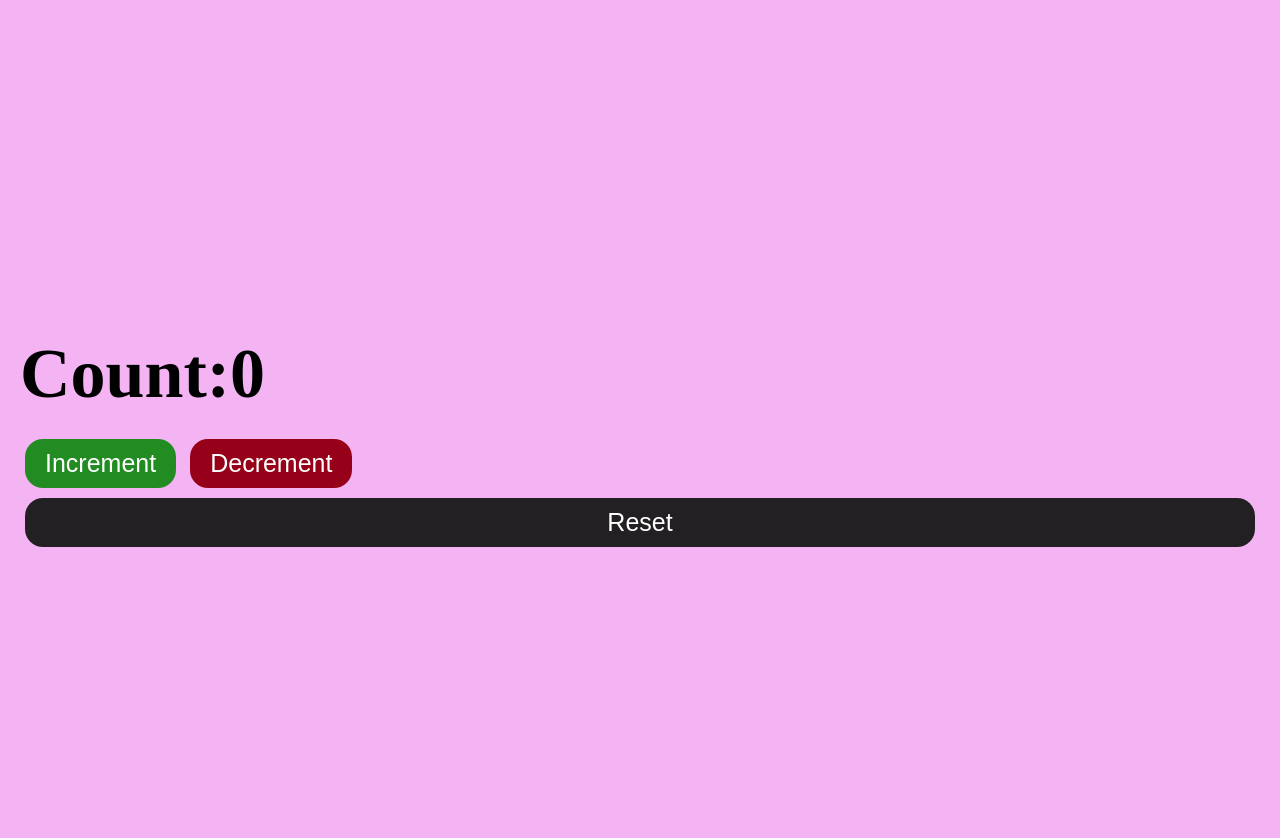
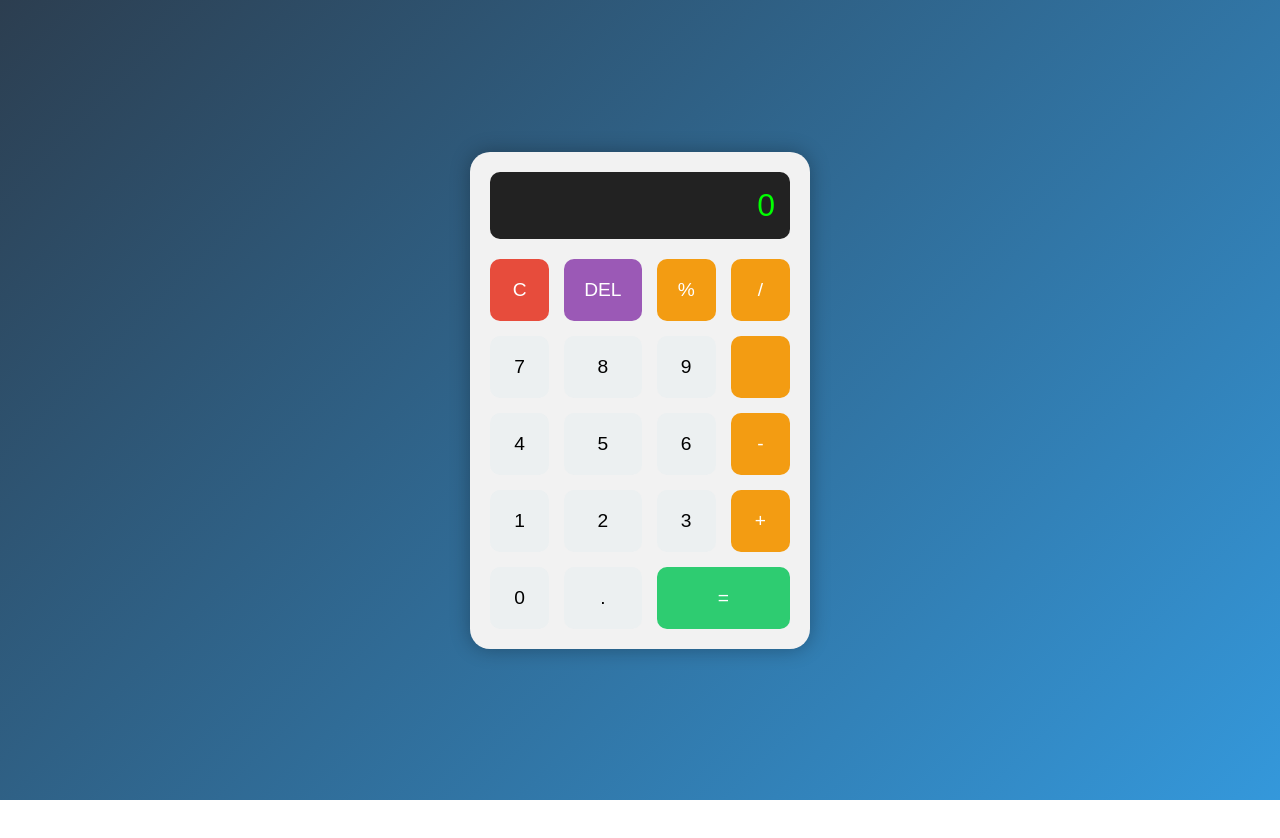
Before and after one commit to Rita-pramanik/Count, a plain HTML site: page index.html in a window 1280 px wide. After the commit the page ends 800 px from the top, so only its background shows below. Drawn offline with Linux system fonts and the light colour scheme.

Commit message:
Add files via upload

```diff
--- a/index.html
+++ b/index.html
@@ -2,91 +2,143 @@
 <html lang="en">
 
 <head>
-    <meta charset="UTF-8">
-    <meta name="viewport" content="width=device-width, initial-scale=1.0">
-    <title>Counter</title>
+    <meta charset="UTF-8" />
+    <meta name="viewport" content="width=device-width, initial-scale=1.0" />
+    <title>Modern Calculator</title>
     <style>
         body {
-            margin: 0px;
-            padding: 20px;
-            background-color: rgb(244, 180, 244);
+            background: linear-gradient(135deg, #2c3e50, #3498db);
             display: flex;
             justify-content: center;
-            min-height: 100vh;
-            flex-direction: column;
+            align-items: center;
+            height: 100vh;
+            margin: 0;
+            font-family: Arial, sans-serif;
         }
 
-        #count {
-            font-size: 70px;
+        .calculator {
+            background: #f2f2f2;
+            border-radius: 20px;
+            box-shadow: 0 0 20px rgba(0, 0, 0, 0.3);
+            padding: 20px;
+            width: 300px;
+        }
+
+        .display {
+            background: #222;
+            color: #0f0;
+            font-size: 2rem;
+            text-align: right;
+            padding: 15px;
+            border-radius: 10px;
             margin-bottom: 20px;
+            overflow-x: auto;
+        }
+
+        .buttons {
+            display: grid;
+            grid-template-columns: repeat(4, 1fr);
+            gap: 15px;
         }
 
         button {
-            padding: 10px 20px;
-            font-size: 25px;
+            padding: 20px;
+            font-size: 1.2rem;
             border: none;
-            border-radius: 18px;
+            border-radius: 10px;
             cursor: pointer;
-            margin: 5px;
-            transition: transform 0.3s ease;
+            transition: all 0.2s ease;
+        }
+
+        button:hover {
+            transform: scale(1.05);
+            box-shadow: 0 4px 10px rgba(0, 0, 0, 0.2);
+        }
+
+        .operator {
+            background-color: #f39c12;
             color: white;
         }
 
-        botton:hover {
-            transform: scale(1.12);
+        .number {
+            background-color: #ecf0f1;
         }
 
-        #inc {
-            background-color: #228c22
+        .equal {
+            background-color: #2ecc71;
+            color: white;
+            grid-column: span 2;
         }
 
-        #dec {
-            background-color: #960018;
+        .clear {
+            background-color: #e74c3c;
+            color: white;
         }
 
-        #reset {
-            background-color: #232023;
-        }
-
-        #inc:hover {
-            background-color: #8FD400;
-        }
-
-        #dec:hover {
-            background-color: #FF0800;
-        }
-
-        #reset:hover {
-            background-color: #9897A9;
+        .delete {
+            background-color: #9b59b6;
+            color: white;
         }
     </style>
 </head>
 
 <body>
-    <h1 id="count">Count:0</h1>
-    <div class="button-row">
-        <button id="inc">Increment</button>
-        <button id="dec">Decrement</button>
+    <div class="calculator">
+        <div class="display" id="display">0</div>
+        <div class="buttons">
+            <button class="clear" onclick="clearDisplay()">C</button>
+            <button class="delete" onclick="deleteLast()">DEL</button>
+            <button class="operator" onclick="appendValue('%')">%</button>
+            <button class="operator" onclick="appendValue('/')">/</button>
+
+            <button class="number" onclick="appendValue('7')">7</button>
+            <button class="number" onclick="appendValue('8')">8</button>
+            <button class="number" onclick="appendValue('9')">9</button>
+            <button class="operator" onclick="appendValue('')"></button>
+
+            <button class="number" onclick="appendValue('4')">4</button>
+            <button class="number" onclick="appendValue('5')">5</button>
+            <button class="number" onclick="appendValue('6')">6</button>
+            <button class="operator" onclick="appendValue('-')">-</button>
+
+            <button class="number" onclick="appendValue('1')">1</button>
+            <button class="number" onclick="appendValue('2')">2</button>
+            <button class="number" onclick="appendValue('3')">3</button>
+            <button class="operator" onclick="appendValue('+')">+</button>
+
+            <button class="number" onclick="appendValue('0')">0</button>
+            <button class="number" onclick="appendValue('.')">.</button>
+            <button class="equal" onclick="calculate()">=</button>
+        </div>
     </div>
-    <button id="reset">Reset</button>
+
     <script>
-        let count = 0;
-        let display = document.getElementById("count");
-        let incBtn = document.getElementById("inc");
-        let decBtn = document.getElementById("dec");
-        let resetBtn = document.getElementById("reset");
-        incBtn.addEventListener("click", function () {
-            count++;
-            display.textContent = "Count:" + count;
-        });
-        decBtn.addEventListener("click", function () {
-            count--;
-            display.textContent = "Count:" + count;
-        });
-        resetBtn.addEventListener("click", function () {
-            count = 0;
-            display.textContent = "Count:" + count;
-        });
+        let display = document.getElementById("display");
+
+        function appendValue(value) {
+            if (display.innerText === "0") {
+                display.innerText = value;
+            } else {
+                display.innerText += value;
+            }
+        }
+
+        function clearDisplay() {
+            display.innerText = "0";
+        }
+
+        function deleteLast() {
+            display.innerText = display.innerText.slice(0, -1);
+            if (display.innerText === "") display.innerText = "0";
+        }
+
+        function calculate() {
+            try {
+                display.innerText = eval(display.innerText.replace('%', '/100'));
+            } catch {
+                display.innerText = "Error";
+            }
+        }
     </script>
 </body>
 
```
